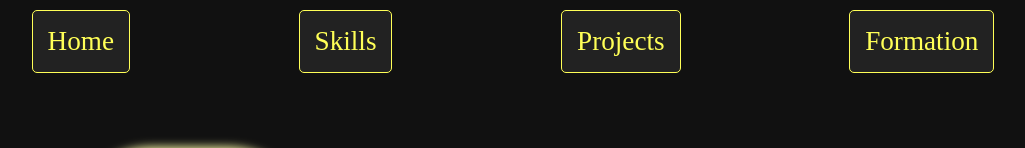
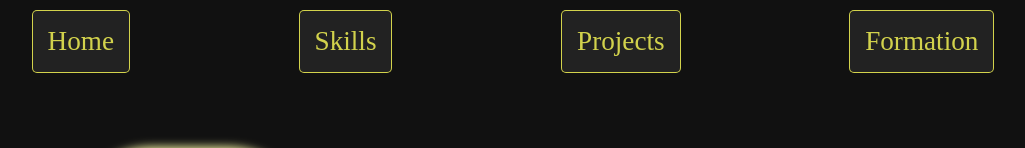
Before and after one commit to Lemaxcode/Portfolio, a plain HTML site: page index.html in a window 1280 px wide. Shown: the top 148 px of the page, without its empty margins (145-1170 px from the left). Drawn offline with Linux system fonts and the light colour scheme.

Commit message:
modify opacity nav bar

```diff
--- a/css/style.css
+++ b/css/style.css
@@ -77,10 +77,10 @@ header nav {
 header nav a {
   background-color: color(display-p3 0.135 0.135 0.135);
   text-decoration: none;
-  color: #ffff57;
+  color: rgba(255, 255, 87, 0.8);
   padding: 15px;
   margin: 0 10px;
-  border: solid 1px #ffff57;
+  border: solid 1px rgba(255, 255, 87, 0.8);
   border-radius: 5px;
   font-size: 1.7rem;
   transition: 0.5s ease-in-out;
```
